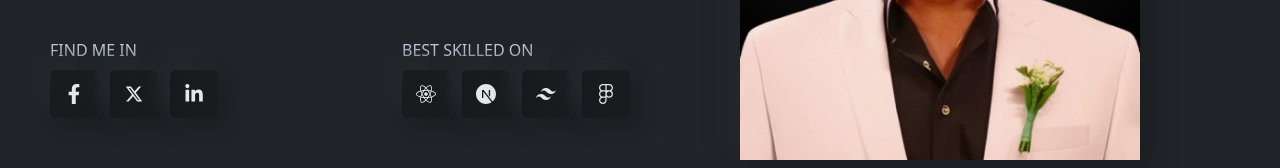
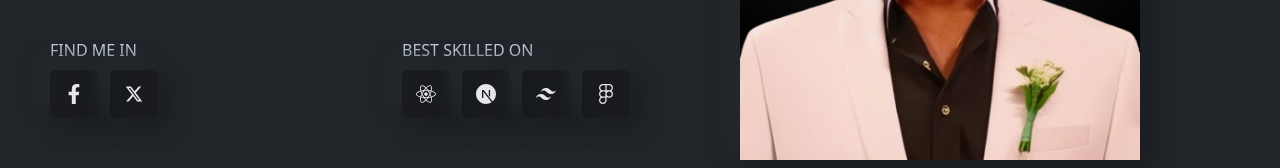
Before and after one commit to M-Shourav/portfolio_yt, a React (Create React App) app: page / in a window 1280 px wide. Shown: the part 434-602 px from the top of the page. Built offline with nearby package versions, Linux system fonts and the light colour scheme.

Commit message:
linkedin remove

```diff
--- a/src/components/baneer/LeftSide.js
+++ b/src/components/baneer/LeftSide.js
@@ -53,13 +53,7 @@ const LeftSide = () => {
             >
               <RiTwitterXFill />
             </a>
-            <a
-              href="www.linkedin.com/in/masumdev24"
-              target="blank"
-              className="bannerIcon"
-            >
-              <FaLinkedinIn />
-            </a>
+
           </div>
         </div>
         <div>
```
